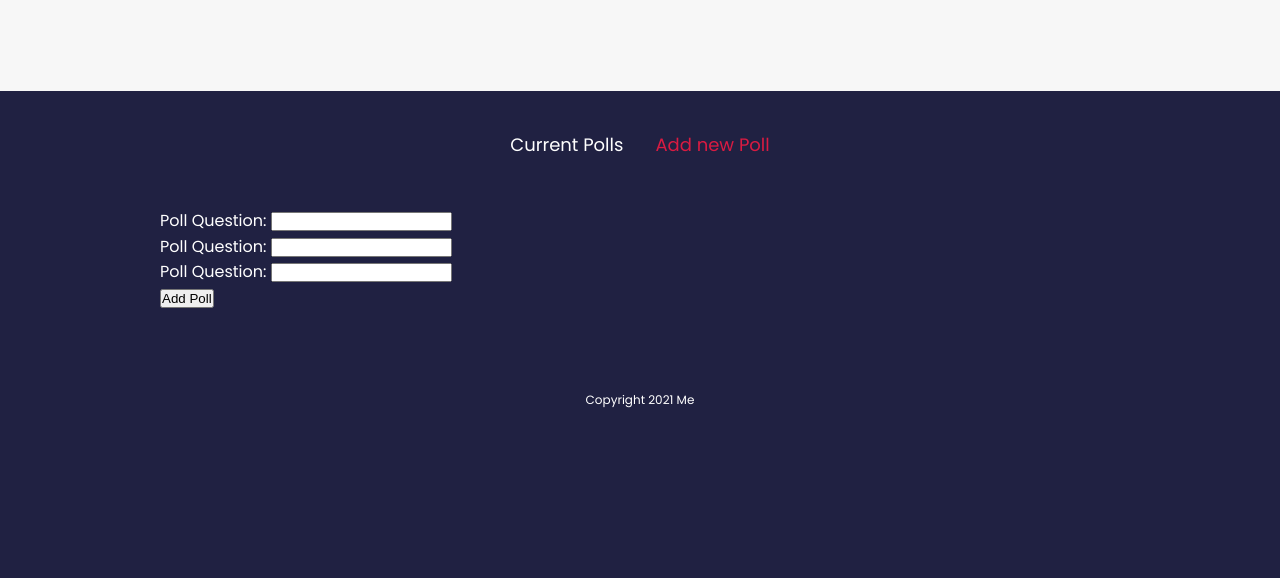
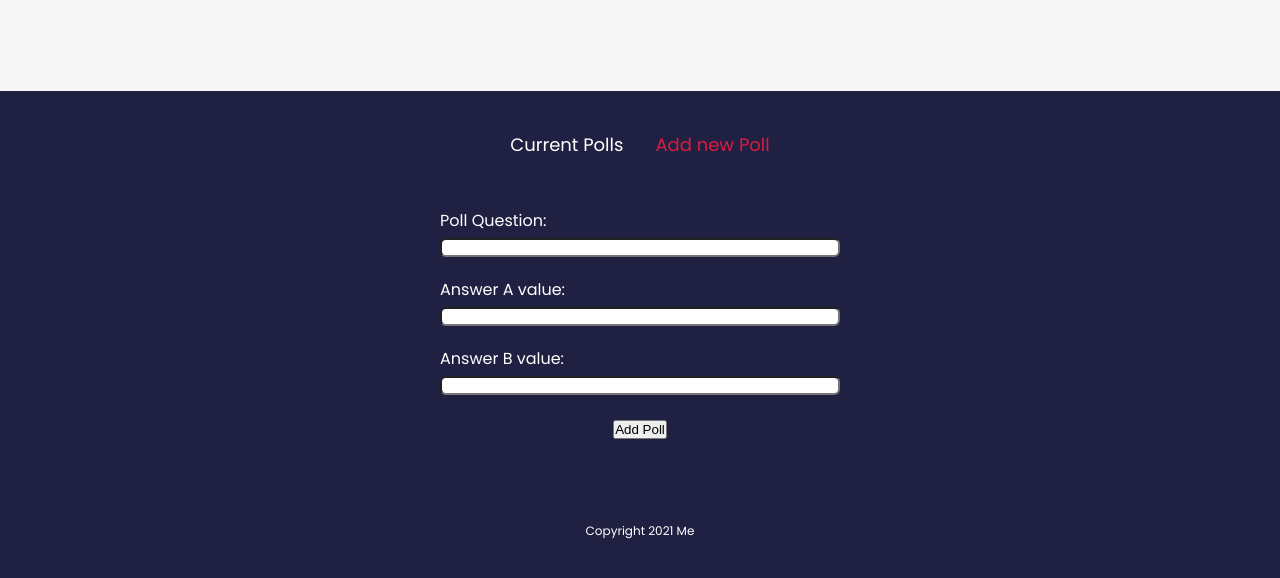
Before and after one commit to Ayu5h5hakya/svelte-startup, a Svelte app: page / in a window 1280 px wide. Both pictures are taken after a click on the item "Add new Poll". Shown: the top 578 px of the page. Built offline with nearby package versions, Linux system fonts and the light colour scheme.

Commit message:
add basic styling for create poll form component

```diff
--- a/src/components/CreatePollForm.svelte
+++ b/src/components/CreatePollForm.svelte
@@ -1,6 +1,6 @@
 <script>
   let fields = { question: "", answerA: "", answerB: "" };
-  const submitHandler = () => {
+  let submitHandler = () => {
     console.log(fields);
   };
 </script>
@@ -11,14 +11,31 @@
     <input type="text" id="question" bind:value={fields.question} />
   </div>
   <div class="form-field">
-    <label for="question">Poll Question:</label>
-    <input type="text" id="question" bind:value={fields.answerA} />
+    <label for="answer-a">Answer A value:</label>
+    <input type="text" id="answer-a" bind:value={fields.answerA} />
   </div>
   <div class="form-field">
-    <label for="question">Poll Question:</label>
-    <input type="text" id="question" bind:value={fields.answerB} />
+    <label for="answer-b">Answer B value:</label>
+    <input type="text" id="answer-b" bind:value={fields.answerB} />
   </div>
   <button>Add Poll</button>
 </form>
 
-<style></style>
+<style>
+  form {
+    width: 400px;
+    margin: 0 auto;
+    text-align: center;
+  }
+  .form-field {
+    text-align: left;
+    margin: 18px auto;
+  }
+  input {
+    width: 100%;
+    border-radius: 6px;
+  }
+  label {
+    margin: 10px auto;
+  }
+</style>
```
